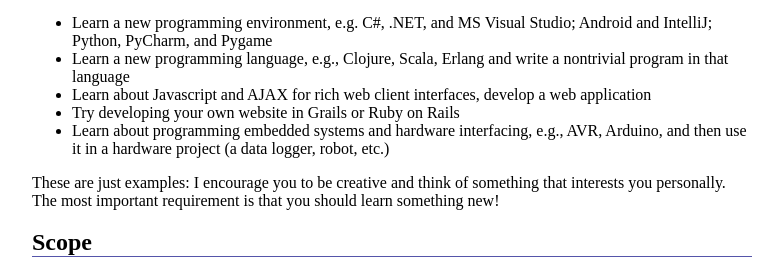
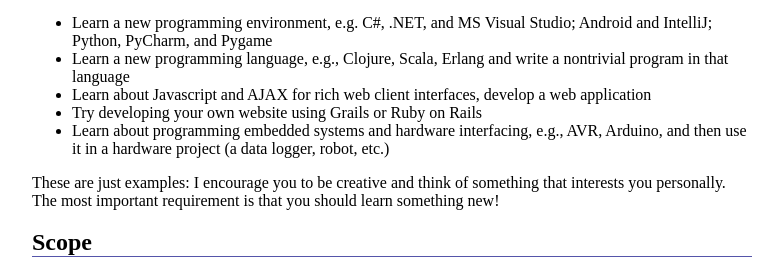
Before and after one commit to ycpcs/cs320-spring2017, a Jekyll site: the page built from assign/assign02.md, in a window 1280 px wide. Shown: the part 367-644 px from the top of the page, without its empty margins (248-1031 px from the left). Built offline with Jekyll 4.4.1, drawn with Linux system fonts in a browser that asks for light colours.

Commit message:
updates to assign02

```diff
--- a/assign/assign02.md
+++ b/assign/assign02.md
@@ -30,7 +30,7 @@ Some possible examples:
   and write a nontrivial program in that language
 * Learn about Javascript and AJAX for rich web client interfaces,
   develop a web application
-* Try developing your own website in Grails or Ruby on Rails
+* Try developing your own website using Grails or Ruby on Rails
 * Learn about programming embedded systems and hardware interfacing,
   e.g., AVR, Arduino, and then use it in a hardware project (a data logger,
   robot, etc.)
```
